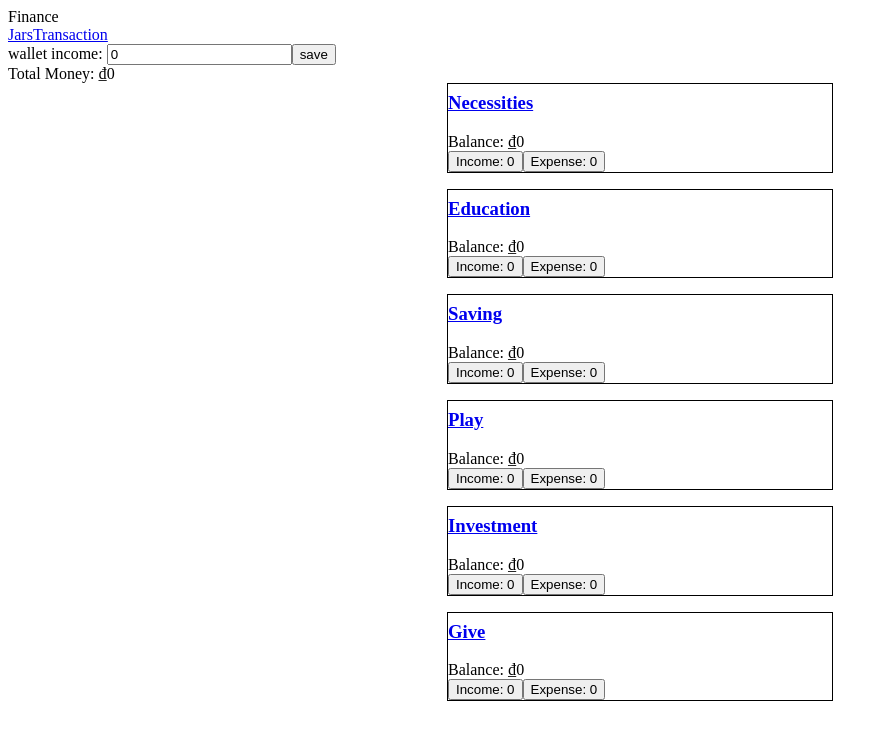
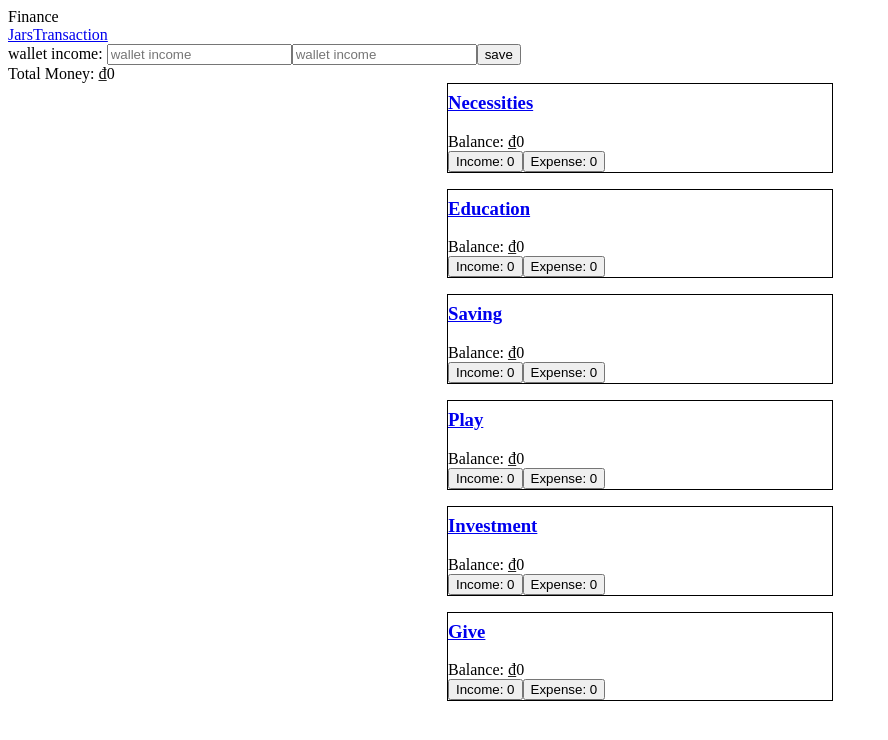
Before and after one commit to theCodography/ng-finance, an Angular app: page /jars in a window 1280 px wide. Shown: the top 740 px of the page, without its empty margins (0-888 px from the left). Built offline with nearby package versions, Linux system fonts and the light colour scheme.

Commit message:
Add history and update input

```diff
--- a/src/app/jar-detail/jar-detail.component.html
+++ b/src/app/jar-detail/jar-detail.component.html
@@ -17,6 +17,7 @@
       <input
         id="jar-expense"
         [(ngModel)]="jar.expense"
+        (ngModelChange)="toNumber()"
         placeholder="jar expense"
       />
     </app-transaction>
--- a/src/app/jar-detail/jar-detail.component.ts
+++ b/src/app/jar-detail/jar-detail.component.ts
@@ -29,9 +29,12 @@ export class JarDetailComponent implements OnInit {
   goBack(): void {
     this.location.back();
   }
-
+  toNumber(){
+    this.jar.expense = +this.jar.expense;
+  }
   save(): void {
     this.jarService.updateToLocalStorage();
+    this.jarService.addHistory(this.jar.expense, [this.jar]);
     this.goBack();
   }
 
--- a/src/app/jar.service.ts
+++ b/src/app/jar.service.ts
@@ -1,6 +1,7 @@
 import { Injectable } from '@angular/core';
 import { BehaviorSubject, Observable } from 'rxjs';
 import { LocalStorageService } from './local-storage.service';
+import { Histories } from './models/histories';
 import { Jars } from './models/jars';
 
 const defaultJars: Jars[] = [
@@ -11,7 +12,7 @@ const defaultJars: Jars[] = [
   { id: 5, title: 'Investment', percentage: 5, income: 0, expense: 0 },
   { id: 6, title: 'Give', percentage: 5, income: 0, expense: 0 },
 ];
-
+const defaultHistories: Histories[] = [];
 const defaultWallet = {
   income: 0,
   expense: 0,
@@ -22,9 +23,15 @@ const defaultWallet = {
 export class JarService {
   private static readonly JarStorageKey = 'jars';
   private static readonly WalletStorageKey = 'wallet';
-  private walletExpenseSubject: BehaviorSubject<number> = new BehaviorSubject<number>(0);
-  private walletIncomeSubject: BehaviorSubject<number> = new BehaviorSubject<number>(0);
+  private static readonly HistoryKey = 'history';
+  private walletExpenseSubject: BehaviorSubject<number> = new BehaviorSubject<number>(
+    0
+  );
+  private walletIncomeSubject: BehaviorSubject<number> = new BehaviorSubject<number>(
+    0
+  );
   private jars: Jars[];
+  private histories: Histories[];
   private wallet;
   walletExpense$: Observable<number> = this.walletExpenseSubject.asObservable();
   walletIncome$: Observable<number> = this.walletIncomeSubject.asObservable();
@@ -33,21 +40,28 @@ export class JarService {
     this.jars =
       this.storageService.getValue<Jars[]>(JarService.JarStorageKey) ||
       defaultJars;
-    this.wallet = this.storageService.getValue<number>(
-      JarService.WalletStorageKey
-    ) || defaultWallet;
+    this.wallet =
+      this.storageService.getValue<number>(JarService.WalletStorageKey) ||
+      defaultWallet;
+    this.histories =
+      this.storageService.getValue<Histories[]>(JarService.HistoryKey) ||
+      defaultHistories;
   }
   updateWallet() {
-    this.walletExpenseSubject.next(this.jars.reduce((acc, jar) => {
-      return acc + Number(jar.expense);
-    }, 0));
-    this.walletExpense$.subscribe(money => {
+    this.walletExpenseSubject.next(
+      this.jars.reduce((acc, jar) => {
+        return acc + Number(jar.expense);
+      }, 0)
+    );
+    this.walletExpense$.subscribe((money) => {
       this.wallet.expense = money;
     });
-    this.walletIncomeSubject.next(this.jars.reduce((acc, jar) => {
-      return acc + Number(jar.income);
-    }, 0));
-    this.walletIncome$.subscribe(money => {
+    this.walletIncomeSubject.next(
+      this.jars.reduce((acc, jar) => {
+        return acc + Number(jar.income);
+      }, 0)
+    );
+    this.walletIncome$.subscribe((money) => {
       this.wallet.income = money;
     });
   }
@@ -55,6 +69,22 @@ export class JarService {
     this.storageService.setObject(JarService.JarStorageKey, this.jars);
     this.updateWallet();
     this.storageService.setObject(JarService.WalletStorageKey, this.wallet);
+  }
+  updateHistoryToLocalStorage() {
+    this.storageService.setObject(JarService.HistoryKey, this.histories);
+  }
+  addHistory(amount: number, jar: Jars[], type: string = 'expense', description?: string) {
+    const id = new Date(Date.now()).getTime();
+    const newHistory: Histories = new Histories(
+      id,
+      type,
+      jar,
+      amount,
+      new Date(Date.now()),
+      description
+    );
+    this.histories.push(newHistory);
+    this.updateHistoryToLocalStorage();
   }
   getJars(): Jars[] {
     return this.jars;
--- a/src/app/jars/jars.component.html
+++ b/src/app/jars/jars.component.html
@@ -1,11 +1,17 @@
 <ng-container *ngIf="wallet">
-  <label for="wallet-income">wallet income: </label>
-  <input
-    id="wallet-income"
-    [(ngModel)]="wallet.income"
-    placeholder="wallet income"
-  />
-  <button (click)="save()">save</button> <br />
+  <form (submit)="save(income.value, description.value)">
+    <label for="wallet-income">wallet income: </label>
+    <input
+      #income
+      placeholder="wallet income"
+    />
+    <input
+      #description
+      placeholder="wallet income"
+    />
+    <button>save</button>
+  </form>
+
   Total Money: {{ wallet.income - wallet.expense | currency: "VND" }}
 </ng-container>
 
--- a/src/app/jars/jars.component.ts
+++ b/src/app/jars/jars.component.ts
@@ -1,4 +1,4 @@
-import { Component, OnInit } from '@angular/core';
+import { Component, ElementRef, OnInit, ViewChild } from '@angular/core';
 import { Jars } from '../models/jars';
 import { JarService } from '../jar.service';
 @Component({
@@ -7,6 +7,8 @@ import { JarService } from '../jar.service';
   styleUrls: ['./jars.component.scss'],
 })
 export class JarsComponent implements OnInit {
+  @ViewChild('income') inputIncome: ElementRef<HTMLInputElement>;
+  @ViewChild('description') inputDescription: ElementRef<HTMLInputElement>;
   jars: Jars[] = [];
   wallet;
   constructor(private jarService: JarService) {}
@@ -24,12 +26,15 @@ export class JarsComponent implements OnInit {
     this.wallet = this.jarService.getWallet();
   }
 
-  save(): void {
-    this.jars = this.jars.map(jar => {
-      jar.income += this.wallet.income * jar.percentage / 100;
+  save(income, description): void {
+    this.wallet.income = income;
+    this.inputIncome.nativeElement.value = '';
+    this.inputDescription.nativeElement.value = '';
+    this.jars = this.jars.map((jar) => {
+      jar.income += (this.wallet.income * jar.percentage) / 100;
       return jar;
     });
-    console.log( this.wallet.income);
+    this.jarService.addHistory(income,this.jars,'income', description);
     this.jarService.updateToLocalStorage();
   }
 }
--- /dev/null
+++ b/src/app/models/histories.ts
@@ -0,0 +1,12 @@
+import { Jars } from "./jars";
+
+export class Histories {
+  constructor(
+    public id: number,
+    public type: string,
+    public jar: Jars[],
+    public amount: number,
+    public datetime: Date,
+    public description?: string
+  ) {}
+}
```
